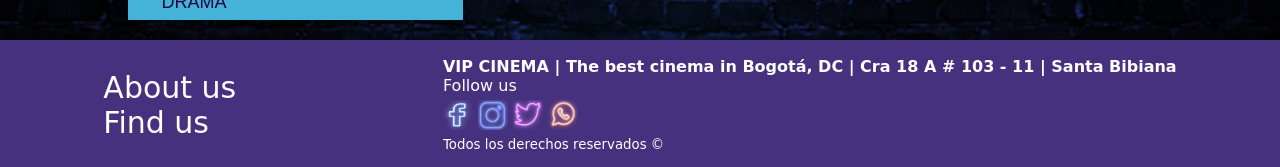
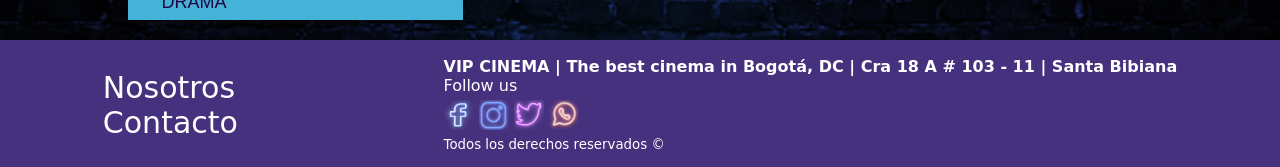
Before and after one commit to lauranat/cinema29Oct, a plain HTML site: page index.html in a window 1280 px wide. Shown: the part 2332-2499 px from the top of the page. Drawn offline with Linux system fonts and the light colour scheme; a web font is replaced by a local one.

Commit message:
En el indexEn el archivo index.html cambie los nombres 'About us' por 'Nosotros', y 'Find us' por 'Contacto'

```diff
--- a/index.html
+++ b/index.html
@@ -247,8 +247,8 @@
             <div class="insidefoo1">
                 <div>
                     <ul>
-                        <li> <a href="about_us.html">About us</a></li>
-                        <li> <a href="find_us.html">Find us</a></li>
+                        <li> <a href="about_us.html">Nosotros</a></li>
+                        <li> <a href="find_us.html">Contacto</a></li>
                     </ul>
                 </div>
             </div>
```
